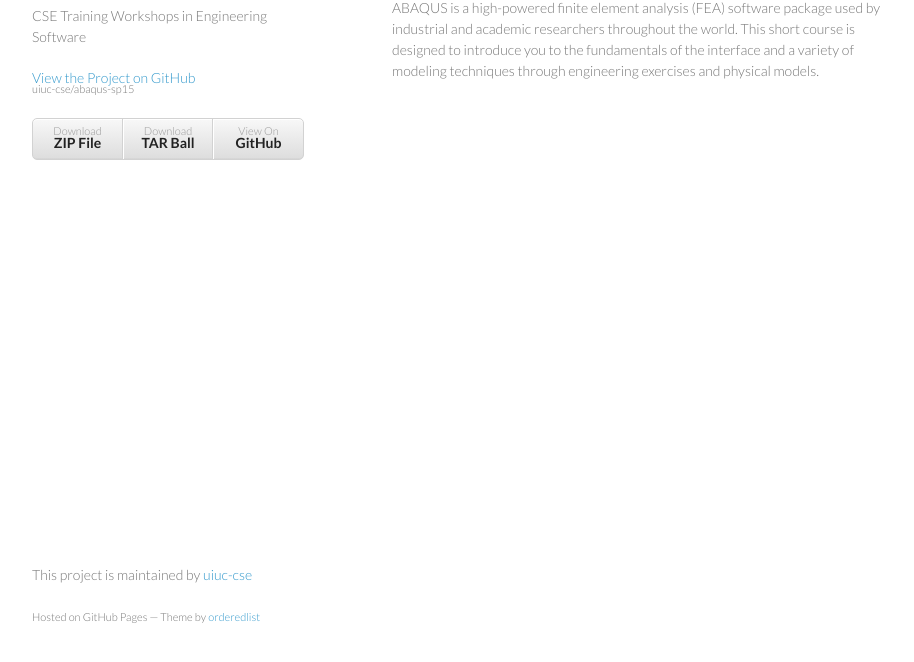
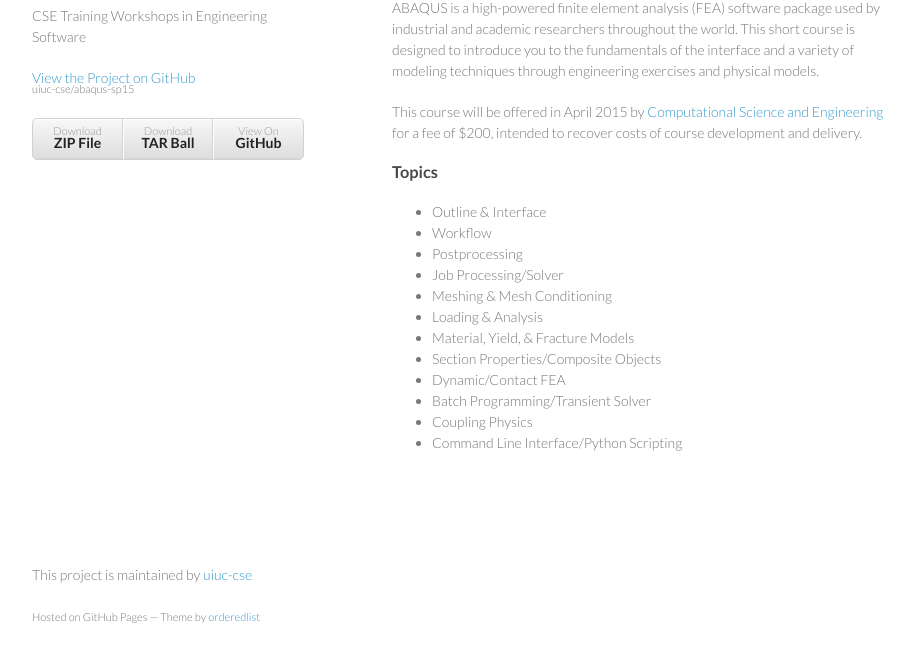
Before and after one commit to illinois-cse/abaqus-sp15, a plain HTML site: page index.html in a window 1280 px wide. Shown: the part 104-766 px from the top of the page, without its empty margins (178-1092 px from the left). Drawn offline with Linux system fonts and the light colour scheme.

```diff
--- a/index.html
+++ b/index.html
@@ -32,6 +32,26 @@
 <a id="a-short-course-for-engineers" class="anchor" href="#a-short-course-for-engineers" aria-hidden="true"><span class="octicon octicon-link"></span></a>A Short Course for Engineers</h2>
 
 <p>ABAQUS is a high-powered finite element analysis (FEA) software package used by industrial and academic researchers throughout the world.  This short course is designed to introduce you to the fundamentals of the interface and a variety of modeling techniques through engineering exercises and physical models.</p>
+
+<p>This course will be offered in April 2015 by <a href="http://cse.illinois.edu/">Computational Science and Engineering</a> for a fee of $200, intended to recover costs of course development and delivery.</p>
+
+<h3>
+<a id="topics" class="anchor" href="#topics" aria-hidden="true"><span class="octicon octicon-link"></span></a>Topics</h3>
+
+<ul>
+<li>Outline &amp; Interface</li>
+<li>Workflow</li>
+<li>Postprocessing</li>
+<li>Job Processing/Solver</li>
+<li>Meshing &amp; Mesh Conditioning</li>
+<li>Loading &amp; Analysis</li>
+<li>Material, Yield, &amp; Fracture Models</li>
+<li>Section Properties/Composite Objects</li>
+<li>Dynamic/Contact FEA</li>
+<li>Batch Programming/Transient Solver</li>
+<li>Coupling Physics</li>
+<li>Command Line Interface/Python Scripting</li>
+</ul>
       </section>
       <footer>
         <p>This project is maintained by <a href="https://github.com/uiuc-cse">uiuc-cse</a></p>
--- a/params.json
+++ b/params.json
@@ -1 +1 @@
-{"name":"Abaqus-Sp15","tagline":"CSE Training Workshops in Engineering Software","body":"## A Short Course for Engineers\r\nABAQUS is a high-powered finite element analysis (FEA) software package used by industrial and academic researchers throughout the world.  This short course is designed to introduce you to the fundamentals of the interface and a variety of modeling techniques through engineering exercises and physical models.","google":"UA-53962544-10","note":"Don't delete this file! It's used internally to help with page regeneration."}
+{"name":"Abaqus-Sp15","tagline":"CSE Training Workshops in Engineering Software","body":"## A Short Course for Engineers\r\nABAQUS is a high-powered finite element analysis (FEA) software package used by industrial and academic researchers throughout the world.  This short course is designed to introduce you to the fundamentals of the interface and a variety of modeling techniques through engineering exercises and physical models.\r\n\r\nThis course will be offered in April 2015 by [Computational Science and Engineering](http://cse.illinois.edu/) for a fee of $200, intended to recover costs of course development and delivery.\r\n\r\n### Topics\r\n- Outline & Interface\r\n- Workflow\r\n- Postprocessing\r\n- Job Processing/Solver\r\n- Meshing & Mesh Conditioning\r\n- Loading & Analysis\r\n- Material, Yield, & Fracture Models\r\n- Section Properties/Composite Objects\r\n- Dynamic/Contact FEA\r\n- Batch Programming/Transient Solver\r\n- Coupling Physics\r\n- Command Line Interface/Python Scripting\r\n","google":"UA-53962544-10","note":"Don't delete this file! It's used internally to help with page regeneration."}
```
